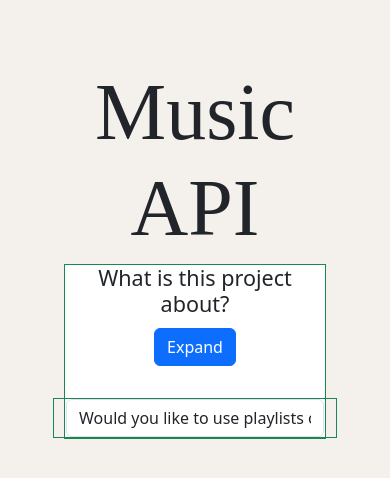
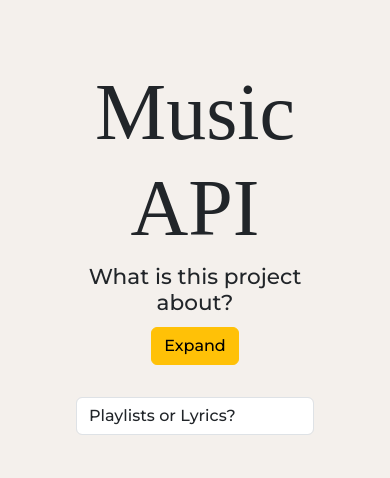
Before and after one commit to morghan102/music-api, a React (Create React App) app: page / in a window 390 px wide. Shown: the top 478 px of the page. Built offline with nearby package versions, Linux system fonts and the light colour scheme; a web font is replaced by a local one.

Commit message:
responsive lyricView

```diff
--- a/src/App.js
+++ b/src/App.js
@@ -245,21 +245,23 @@ export default function App() {
     return (
       <Container className="explanContainer">
         <h4 className="explanHeader">What is this project about?</h4>
+        {/* {width} */}
         {width <= 768 ? <Container>
           <Button
+            className='btn-warning'
             // className='d-none .d-lg-block .d-xl-none' //so we cant see the btn at this pt
             onClick={() => setOpen(!open)}
             aria-controls="example-collapse-text"
             aria-expanded={open}
           >
-            Expand
+            {open ? 'Collapse' : 'Expand'}
           </Button>
           <Collapse in={open}>
             <p> When I was in school studying literature, we did a very special project in my 20th C lit class. Using the texts we'd read throughout the quarter, we were tasked to make some artistic rendering of them. I honestly can't remember what I made -- I didn't consider myself very artistic at the time. Now, I wished I'd had access to tools like P5.js and coding. This project is inspired by that, by my love of music and reading, and by Rodez's inability to memorize any song ever. I hope you enjoy it as much as I did.
             </p>
           </Collapse>
         </Container>
-        : <p> When I was in school studying literature, we did a very special project in my 20th C lit class. Using the texts we'd read throughout the quarter, we were tasked to make some artistic rendering of them. I honestly can't remember what I made -- I didn't consider myself very artistic at the time. Now, I wished I'd had access to tools like P5.js and coding. This project is inspired by that, by my love of music and reading, and by Rodez's inability to memorize any song ever. I hope you enjoy it as much as I did.</p>}
+          : <p> When I was in school studying literature, we did a very special project in my 20th C lit class. Using the texts we'd read throughout the quarter, we were tasked to make some artistic rendering of them. I honestly can't remember what I made -- I didn't consider myself very artistic at the time. Now, I wished I'd had access to tools like P5.js and coding. This project is inspired by that, by my love of music and reading, and by Rodez's inability to memorize any song ever. I hope you enjoy it as much as I did.</p>}
       </Container>
     )
   }
@@ -276,7 +278,7 @@ export default function App() {
           <header>
             <h1 className="appHeader">Music API </h1>
           </header>
-          <body className='background' className="border border-success">
+          <body className='background'>
             <ProjectExplanation />
             <MusicGetterForm />
             <Music />
--- a/src/components/MusicGetter.js
+++ b/src/components/MusicGetter.js
@@ -1,5 +1,5 @@
 import { useState, useContext, useEffect } from 'react'
-import { Button, Col, Row, Form } from 'react-bootstrap';
+import { Button, Col, Row, Form, Container } from 'react-bootstrap';
 import { musixApikey, musixUrl } from '../shared/urls.js';
 import axios from 'axios';
 import 'bootstrap/dist/css/bootstrap.css'; //i think i dont use
@@ -28,6 +28,7 @@ export default function MusicGetterForm() {
     const getLyrics = () => {
         setSong('');
         setArtist('');
+        setError('')
         dispatchSongEvent('RESET_VALUES', null)
 
         dispatchSongEvent('LOADING', true)
@@ -201,33 +202,29 @@ export default function MusicGetterForm() {
 
 
     return (
-        <Row className='d-flex flex-row border border-success'>
-            <Col sm="auto" >
+        <Container >
+            <Row className='justify-content-center mb-3'>
+                <Col sm={5} lg={2}>
                     <Form.Control
                         onChange={e => handlePorLChange(e.target.value)}
                         as="select"
                     >
-                    <option>Would you like to use playlists or lyrics?</option>
+                        <option>Playlists or Lyrics?</option>
                         <option value="lyrics">Lyrics</option>
                         <option value="playlists">Playlists</option>
                     </Form.Control>
                 </Col>
+            </Row>
 
             {playlistsorLyrics === 'lyrics' ? //cannot remove this to a function/component bc the inputs dont stay focused. v annoying
-                // <>
-                // <ErrorBoundary>
-                <Col className="justify-content-sm-center border border-success">
                 <Form>
-                        <Row >
-
-                            {console.log(error)}
-                            {/* i want to add  style={{marginTop: '10px'}} to the top when its small */}
-                            <Col xs={12} md={3} className="border border-primary">
-                                <Label>
-                                    Song title:
+                    <Row className=' justify-content-center align-items-md-end align-items-sm-center flex-sm-column flex-md-row'>
+                        <Col className=' col-xl-3 col-lg-4 col-sm-7 mb-3'>
+                            <Label className=''>
+                                Song:
                                 <input
-                                        className='mx-md-1'
-                                        // style={{ marginLeft: 5 }}
+                                    // className='mx-md-1'
+                                    style={{ marginLeft: 5 }}
                                     type="text"
                                     value={song}
                                     onChange={e => setSong(e.target.value)}
@@ -235,12 +232,11 @@ export default function MusicGetterForm() {
                                 />
                             </Label>
                         </Col>
-                            <Col sm="auto" xs={12} md={3} className="border border-primary">
+                        <Col className=' col-xl-3 col-lg-4 col-sm-7 mb-3 '>
                             <Label>
                                 Artist:
                                 <input
-                                        className='mx-md-1'
-                                        // style={{ marginLeft: 5 }}
+                                    style={{ marginLeft: 5 }}
                                     type="text"
                                     value={artist}
                                     onChange={e => setArtist(e.target.value)}
@@ -249,7 +245,7 @@ export default function MusicGetterForm() {
                             </Label>
                         </Col>
 
-                            <Col sm="auto">
+                        <Col className=' d-flex justify-content-center col-xl-2 col-lg-3 col-sm-5 mb-3 '>
                             <CanvasSelector />
                         </Col>
 
@@ -258,26 +254,111 @@ export default function MusicGetterForm() {
                                 <p>There has been an error: {error}</p>
                             </Col>
                         </Row> : null}
-                            {/* error is hitting the boundary, but only bc you can't pass an obj as a child, which is what i'm (accidentally)
-                                doing when there's an error. I am aware this is the wrong way to handle errors here but I am getting my desired behavior
-                                and am not going to "fix" it */}
+                    </Row>
+                    <Row className=''>
+                        <Col className=''>
+                            <Button onClick={getLyrics}>Get Those Lyrics</Button>
+                        </Col>
                     </Row>
                 </Form>
-                </Col>
-                // </ErrorBoundary>
-                // </>
                 : playlistsorLyrics === 'playlists' ?
                     <ErrorBoundary>
                         <PlaylistsView />
                     </ErrorBoundary>
-                    : null
-            }
-            {playlistsorLyrics === 'lyrics' ?
-                <Row>
-                    <Col>
-                        <Button onClick={getLyrics}>Get Those Lyrics</Button>
-                    </Col>
-                </Row> : null}
-        </Row >
+                    : null}
+        </Container>
+        // <Row
+
+        // // className='d-flex justify-content-center border text-center flex-sm-column flex-xl-row '
+        // >
+        //     <Col
+        //      sm="auto" lg={2} className=''
+        //     >
+        //         <Form.Control
+        //             onChange={e => handlePorLChange(e.target.value)}
+        //             as="select"
+        //         >
+        //             <option>Playlists or Lyrics?</option>
+        //             <option value="lyrics">Lyrics</option>
+        //             <option value="playlists">Playlists</option>
+        //         </Form.Control>
+        //     </Col>
+
+        //     {playlistsorLyrics === 'lyrics' ? //cannot remove this to a function/component bc the inputs dont stay focused. v annoying
+        //         // <>
+        //         // <ErrorBoundary>justify-content-sm-center
+        //         <Col
+        //         // className="flex-sm-column d-flex" xl='auto' sm={6}
+        //         >
+        //             <Form>
+        //                 <Row
+        //                 // className="flex-sm-column flex-xl-row  d-flex" xl='auto'  sm={6}
+        //                 >
+
+        //                     {console.log(error)}
+        //                     {/* i want to add  style={{marginTop: '10px'}} to the top when its small  className="border border-primary"*/}
+        //                     <Col className=""
+        //                     // xs={12} md={5}
+        //                     >
+        //                         <Label>
+        //                             Song title:
+        //                             <input
+        //                                 className='mx-md-1'
+        //                                 style={{ marginLeft: 5 }}
+        //                                 type="text"
+        //                                 value={song}
+        //                                 onChange={e => setSong(e.target.value)}
+        //                                 key={0}
+        //                             />
+        //                         </Label>
+        //                     </Col>
+        //                     <Col className=""
+        //                     // xs={12} md={5}
+        //                     >
+        //                         <Label>
+        //                             Artist:
+        //                             <input
+        //                                 className='mx-md-1'
+        //                                 style={{ marginLeft: 5 }}
+        //                                 type="text"
+        //                                 value={artist}
+        //                                 onChange={e => setArtist(e.target.value)}
+        //                                 key={1}
+        //                             />
+        //                         </Label>
+        //                     </Col>
+
+        //                     <Col
+        //                     //  sm='auto' lg={2} className=''
+        //                     >
+        //                         <CanvasSelector />
+        //                     </Col>
+
+        //                     {error ? <Row className={'my-5'}>
+        //                         <Col>
+        //                             <p>There has been an error: {error}</p>
+        //                         </Col>
+        //                     </Row> : null}
+        //                     {/* error is hitting the boundary, but only bc you can't pass an obj as a child, which is what i'm (accidentally)
+        //                         doing when there's an error. I am aware this is the wrong way to handle errors here but I am getting my desired behavior
+        //                         and am not going to "fix" it */}
+        //                 </Row>
+        //             </Form>
+        //         </Col>
+        //         // </ErrorBoundary>
+        //         // </>
+        //         : playlistsorLyrics === 'playlists' ?
+        //             <ErrorBoundary>
+        //                 <PlaylistsView />
+        //             </ErrorBoundary>
+        //             : null
+        //     }
+        //     {playlistsorLyrics === 'lyrics' ?
+        //         <Row className=''>
+        //             <Col className=''>
+        //                 <Button onClick={getLyrics}>Get Those Lyrics</Button>
+        //             </Col>
+        //         </Row> : null}
+        // </Row >
     )
 }
```
Lines whose indentation alone changed are shown as unchanged.
